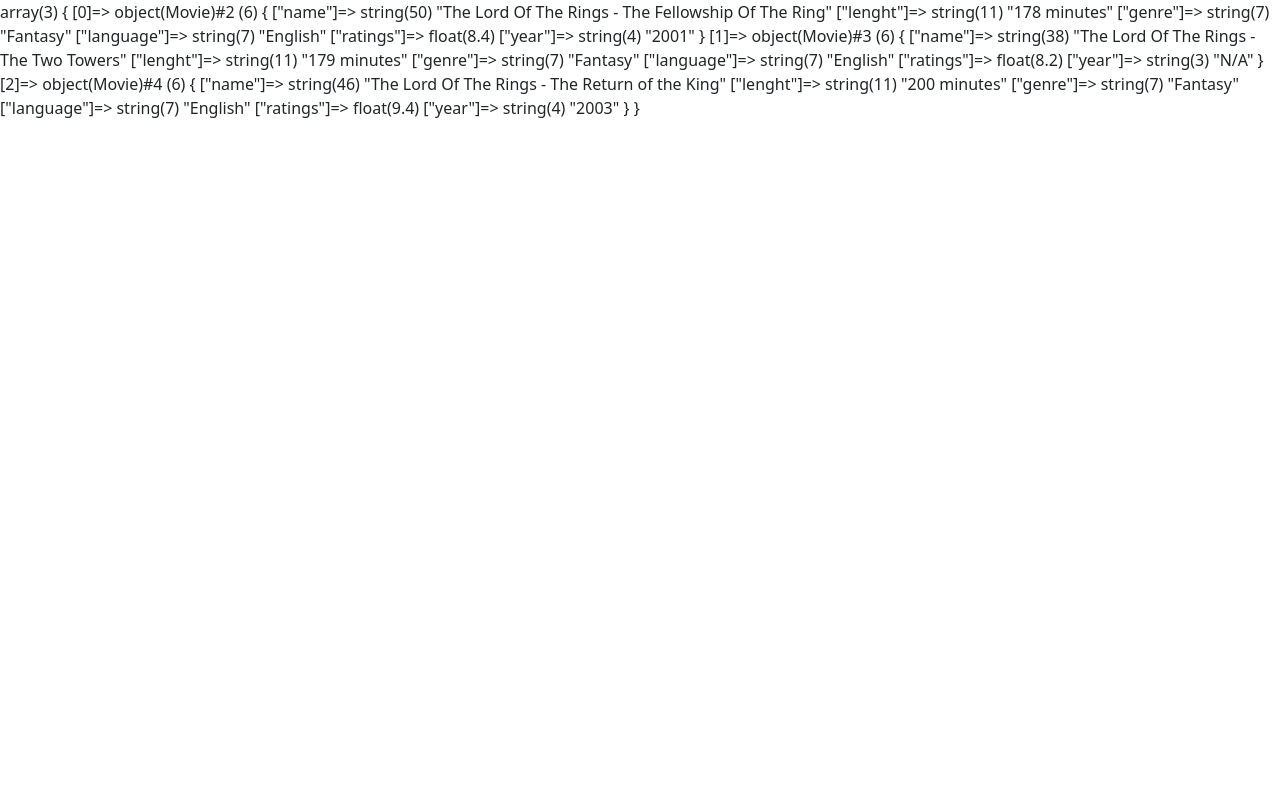
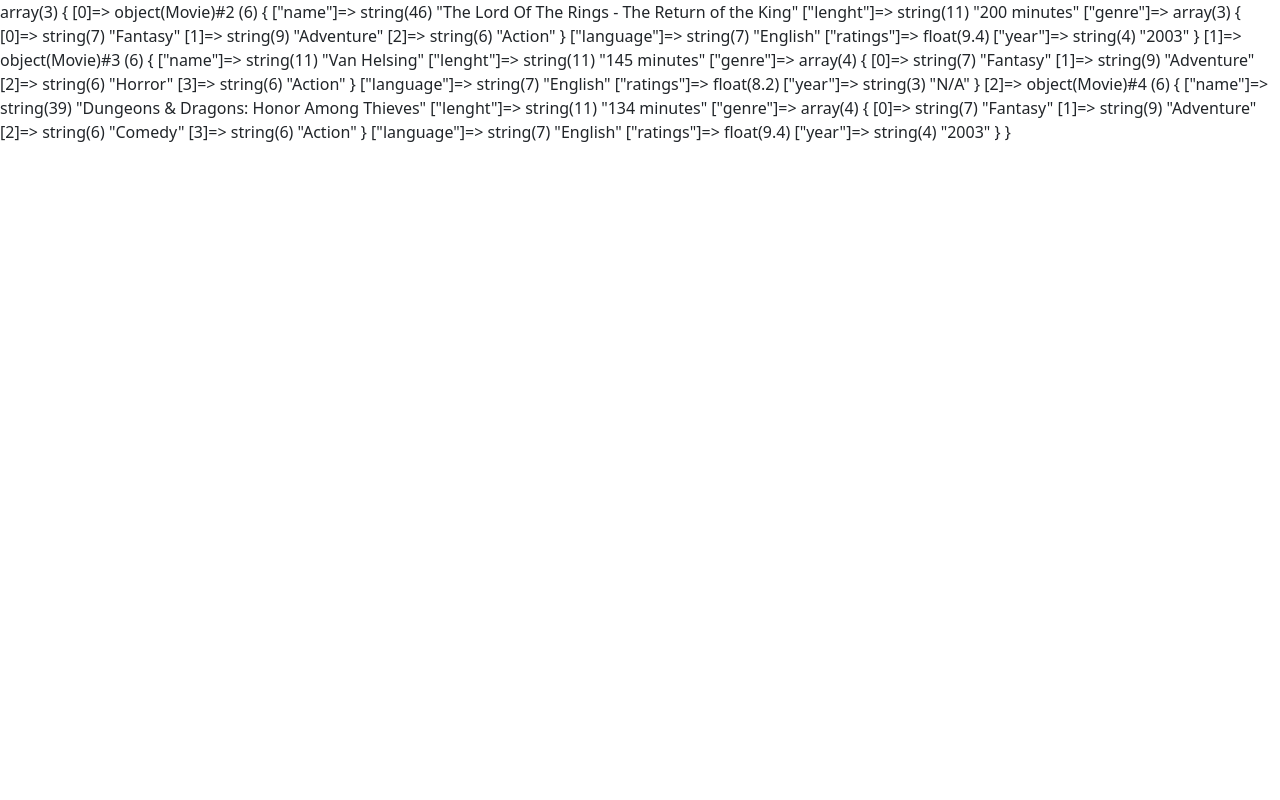
Before and after one commit to GianmarcoDandrea/php-oop-1, a PHP site: page / in a window 1280 px wide. Run offline with PHP 8.4, Linux system fonts and the light colour scheme.

Commit message:
add: db.php

```diff
--- /dev/null
+++ b/DB/db.php
@@ -0,0 +1,7 @@
+<?php
+$movies = [
+    new Movie('The Lord Of The Rings - The Return of the King', '200 minutes', ['Fantasy', 'Adventure', 'Action'], 'English', [9, 9, 10 ,10 ,9 ] ,'2003'),
+    new Movie('Van Helsing','145 minutes', ['Fantasy', 'Adventure', 'Horror', 'Action'], 'English', [9, 9, 7 ,7 ,9 ], ),
+    new Movie('Dungeons & Dragons: Honor Among Thieves', '134 minutes', ['Fantasy', 'Adventure', 'Comedy', 'Action'], 'English', [9, 9, 10 ,10 ,9 ] ,'2003')
+];
+?>
--- a/index.php
+++ b/index.php
@@ -1,12 +1,7 @@
 <?php
 require_once __DIR__ . '/Models/Movie.php';
+require_once __DIR__ . '/DB/db.php';
 
-
-$movies = [
-    new Movie('The Lord Of The Rings - The Fellowship Of The Ring', '178 minutes', 'Fantasy', 'English', [9, 8, 8 ,8 ,9 ],'2001'),
-    new Movie('The Lord Of The Rings - The Two Towers', '179 minutes', 'Fantasy', 'English', [9, 9, 7 ,7 ,9 ]),
-    new Movie('The Lord Of The Rings - The Return of the King', '200 minutes', 'Fantasy', 'English', [9, 9, 10 ,10 ,9 ] ,'2003')
-];
 
 var_dump($movies);
 ?>
```
